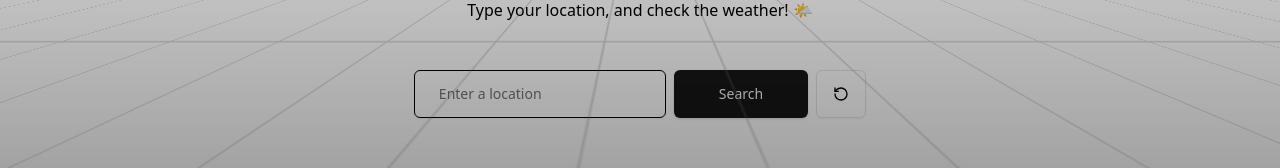
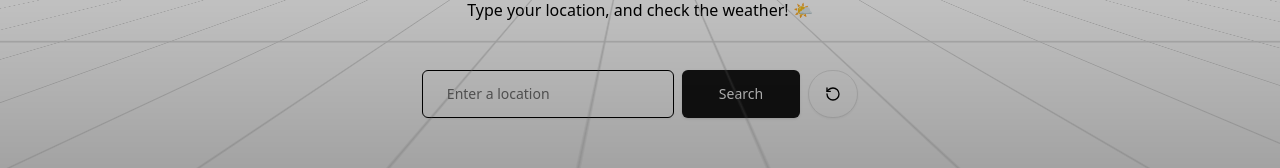
Before and after one commit to GustaDev90/Weather-app, a Next.js app: page / in a window 1280 px wide. Shown: the part 434-602 px from the top of the page. Built offline with nearby package versions, Linux system fonts and the light colour scheme; no server answers.

Commit message:
Update Main.jsx

```diff
--- a/app/Main.jsx
+++ b/app/Main.jsx
@@ -135,7 +135,7 @@ export default function Main () {
           <Button
             onClick={handleReload}
             variant="outline"
-            className="w-24 h-12 p-4"
+            className="w-20 rounded-full h-12 p-4"
           >
           <RotateCcw size={100} />
          </Button>
```
